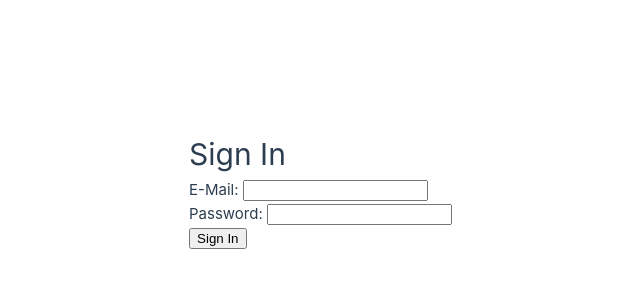
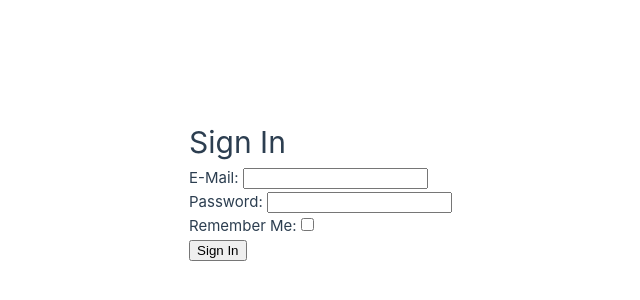
Before and after one commit to jfan-dev/consumy, a Vue app: page /signin in a window 1280 px wide. Shown: the part 210-510 px from the top of the page, without its empty margins (188-828 px from the left). Built offline with nearby package versions, Linux system fonts and the light colour scheme.

Commit message:
:lock: Add Remember Me functionality to Sign-In form

```diff
--- a/src/components/SignIn.vue
+++ b/src/components/SignIn.vue
@@ -1,15 +1,17 @@
 <script setup lang="ts">
 import { useRouter } from 'vue-router';
 import { ref } from 'vue';
-import { auth } from '../auth';
+import { Auth } from '../auth';
 
 const router = useRouter();
 const email = ref('');
 const password = ref('');
+const remember = ref(false);
 const awaiting = ref(false);
 
 function onSubmit() {
   awaiting.value = true;
+  const auth = new Auth(remember.value);
   auth.signIn(email.value || '', password.value || '', () => {
     awaiting.value = false;
     router.push('/');
@@ -28,6 +30,8 @@ function onSubmit() {
       <input v-model="email" type="email"><br />
       <label>Password: </label>
       <input v-model="password" type="password"><br />
+      <label>Remember Me: </label>
+      <input v-model="remember" type="checkbox"><br />
       <button type="submit" v-show="!awaiting">Sign In</button>
     </form>
   </div>
```
